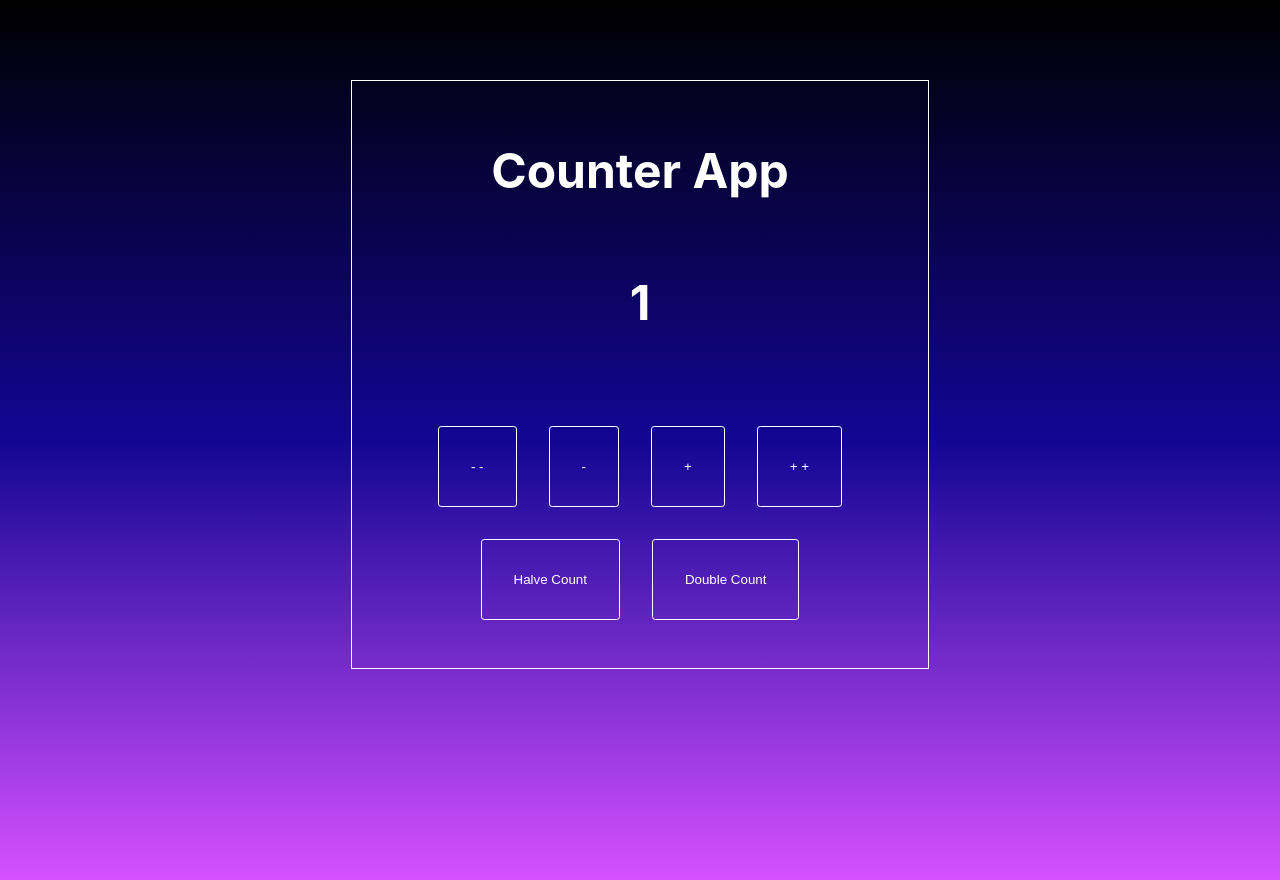
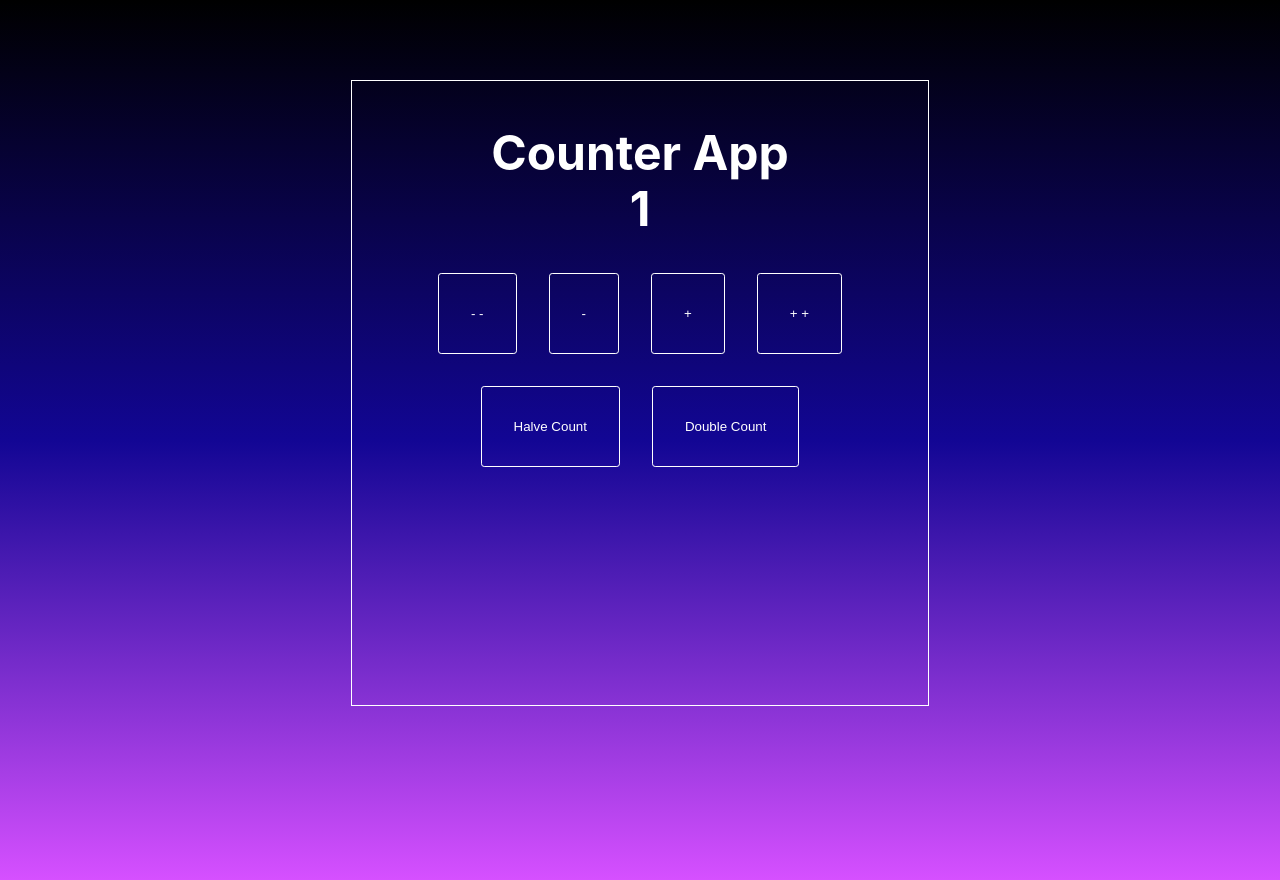
Before and after one commit to mbalabanov/react-counter, a React (Create React App) app: page / in a window 1280 px wide. Built offline with nearby package versions, Linux system fonts and the light colour scheme.

Commit message:
Adds fixed height

```diff
--- a/src/App.css
+++ b/src/App.css
@@ -17,16 +17,17 @@ body {
   width: 32rem;
   margin: 0 auto;
   margin-top: 5rem;
+  height: 70vh;
 }
 
 .App h1 {
   font-size: 3rem;
-  line-height: 3.2rem;
+  line-height: 1rem;
 }
 
 .App .counter {
   font-size: 8rem;
-  line-height: 8.4rem;
+  line-height: 1rem;
 }
 
 .App button {
```
